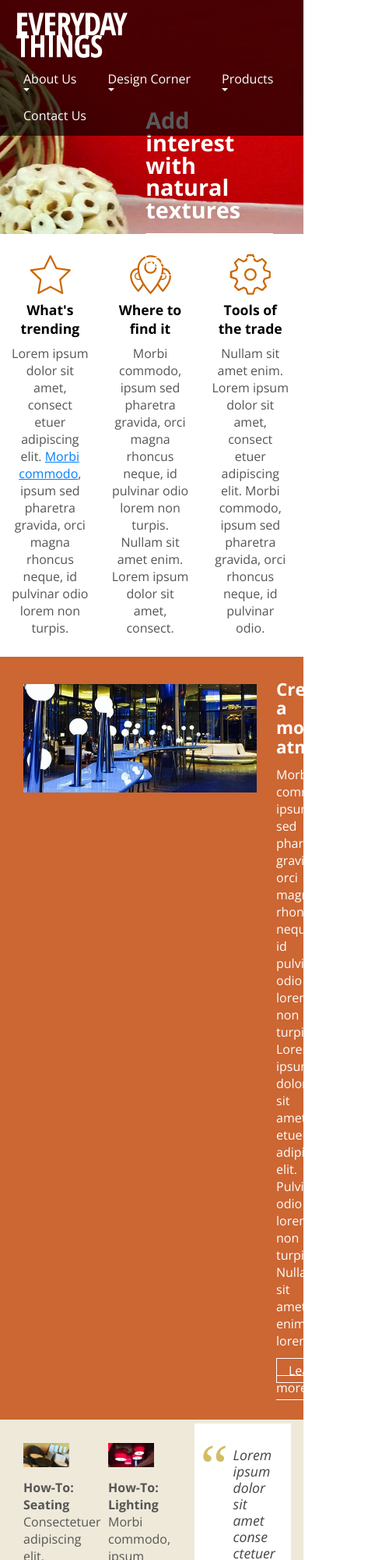
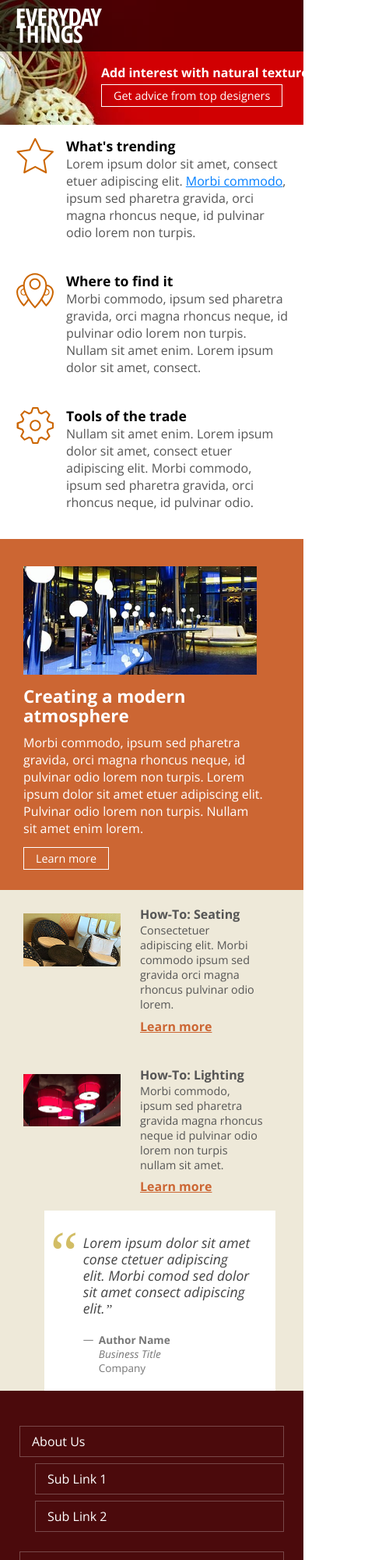
Before and after one commit to Fabianopb/responsive-webdesign-course, a plain HTML site: page index.html in a window 390 px wide. Shown: the top 2000 px of the page at 78% size, 491 px wide, since content can reach past the window. Drawn offline with nearby package versions, Linux system fonts and the light colour scheme.

Commit message:
small screen size layout

```diff
--- a/css/screen.css
+++ b/css/screen.css
@@ -376,3 +376,95 @@ footer a:hover {
 	nav > ul { padding-left: 10px; }
 
 }
+
+@media screen and (max-width: 625px) {
+
+	h1 { font-size: 1em; }
+	h3 { margin-bottom: 0px; }
+	a.btn { font-size: .9em; }
+
+	/* Header */
+
+	header { height: 160px; background-image: url(../images/banner_625.jpg); background-position: left top; }
+	header a.logo {
+		width: 100%; height: 66px;
+		left: 0px; top: 0px;
+		background-color: rgba(0, 0, 0, .65);
+		background-size: 112px 46px;
+		background-position: 20px center;
+	}
+	header div.hero { width: 300px; top: 85px; left: 130px; }
+	header div.hero h1 { margin-bottom: 10px; }
+
+	/* Section - main */
+
+	section.main aside { width: 100%; float: none; text-align: left; }
+	section.main aside div.content {
+		margin: 8px 20px 8px 0px;
+		padding: 5px 0px 10px 85px;
+		background-size: 50px 50px;
+		background-position: 20px 5px;
+	}
+
+	/* Section - atmosphere */
+
+	section.atmosphere article { padding: 160px 20px 0px 0px; background-size: 300px auto; min-height: initial;}
+
+	/* Section - how-to */
+
+	section.how-to aside { width: 100%; float: none; margin: 0; position: relative; }
+	section.how-to aside div.content { padding: 20px 20px 20px 150px; }
+	section.how-to aside div.content p { font-size: .9em; }
+	section.how-to aside div.content img {
+		display: inline-block;
+		width: 125px;
+		position: absolute;
+		top: 30px; left: 0px;
+	}
+
+	section.how-to blockquote {
+		margin: 0 20px 0 40px;
+		width: 90%;
+		padding: 1px 0 20px 0;
+		position: relative;
+	}
+
+	section.how-to blockquote p.credit { margin-bottom: 0; }
+
+	/* Navigation */
+
+	nav { position: static; width: auto; padding: 20px 15px; background-color: #4b0a0c; }
+
+	nav ul,
+	nav ul ul,
+	nav ul ul ul { display: block; position: static; }
+
+	nav > ul { padding: 0; }
+	nav > ul > li { float: none; margin-top: 25px; }
+
+	nav ul li:hover { background: none; }
+
+	nav ul li a {
+		width: auto;
+		display: block;
+		margin: 8px 10px;
+		padding: 8px 15px;
+		border: 1px solid rgba(255, 255, 255, .25);
+	}
+
+	nav ul li a:hover { background-color: rgba(255, 255, 255, .2); }
+
+	nav ul ul { background: none; }
+
+	nav ul ul li a { margin-left: 30px; }
+	nav ul ul ul li a { margin-left: 60px; }
+
+	nav a[aria-haspopup="true"]::after { display: none; }
+
+	/* Footer */
+
+	footer div.content { display: block; margin-top: 15px; }
+
+	footer div.content a { margin: 0 20px 0 0; }
+
+}
```
